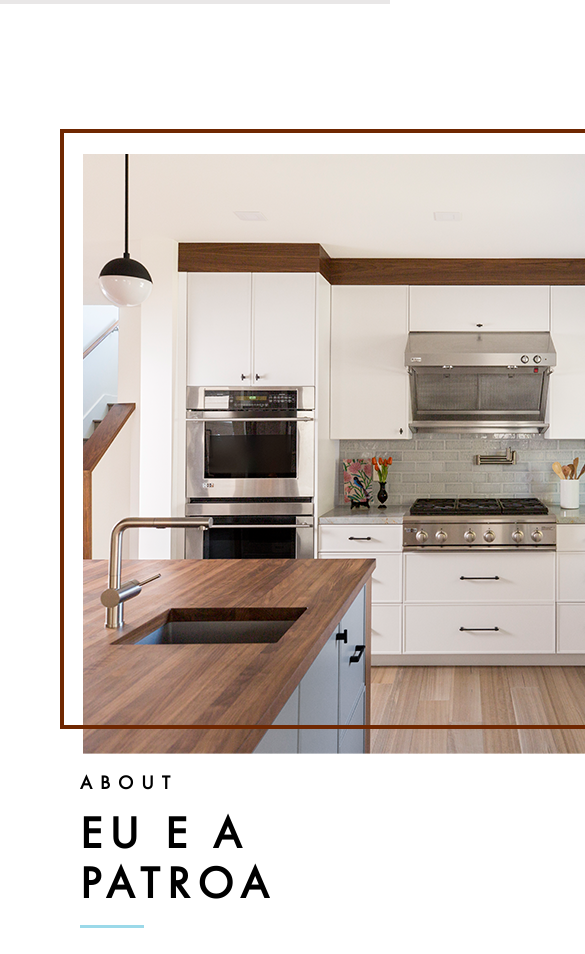
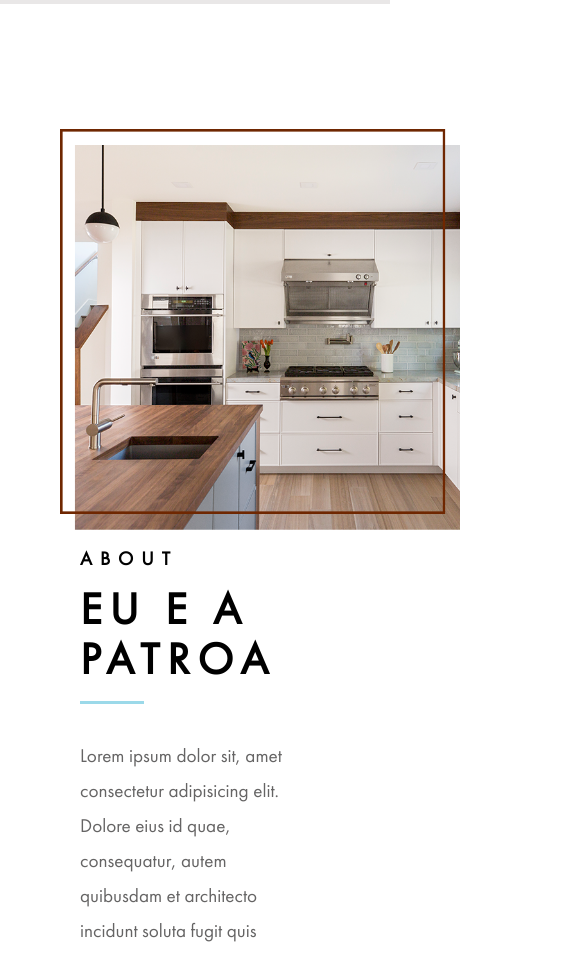
Before and after one commit to danielhbbarbosa/html-css, a plain HTML site: page desafios/dex/index.html in a window 390 px wide. Shown: the part 2980-3934 px from the top of the page, 585 px wide, since content can reach past the window. Drawn offline with Linux system fonts and the light colour scheme.

Commit message:
teste imagem flexível

```diff
--- a/desafios/dex/estilo/style.css
+++ b/desafios/dex/estilo/style.css
@@ -20,7 +20,7 @@
     src: url(../fontes/FuturaCyrillicBook.ttf);
 }
 
-@media only screen and (max-width: 605px) {
+@media only screen and (max-width: 685px) {
 
     header {
 
@@ -56,6 +56,10 @@
 
     section#about {
         flex-wrap: wrap;
+    }
+
+    section#about > div#aboutimg > img {
+        max-width: 400px;
     }
 }
 
@@ -270,6 +274,7 @@ section#about > div#aboutimg {
     padding-right: 20px;
 }
 
+
 section#about > div#sobre {
     padding: 0px 20px;
 }
```
